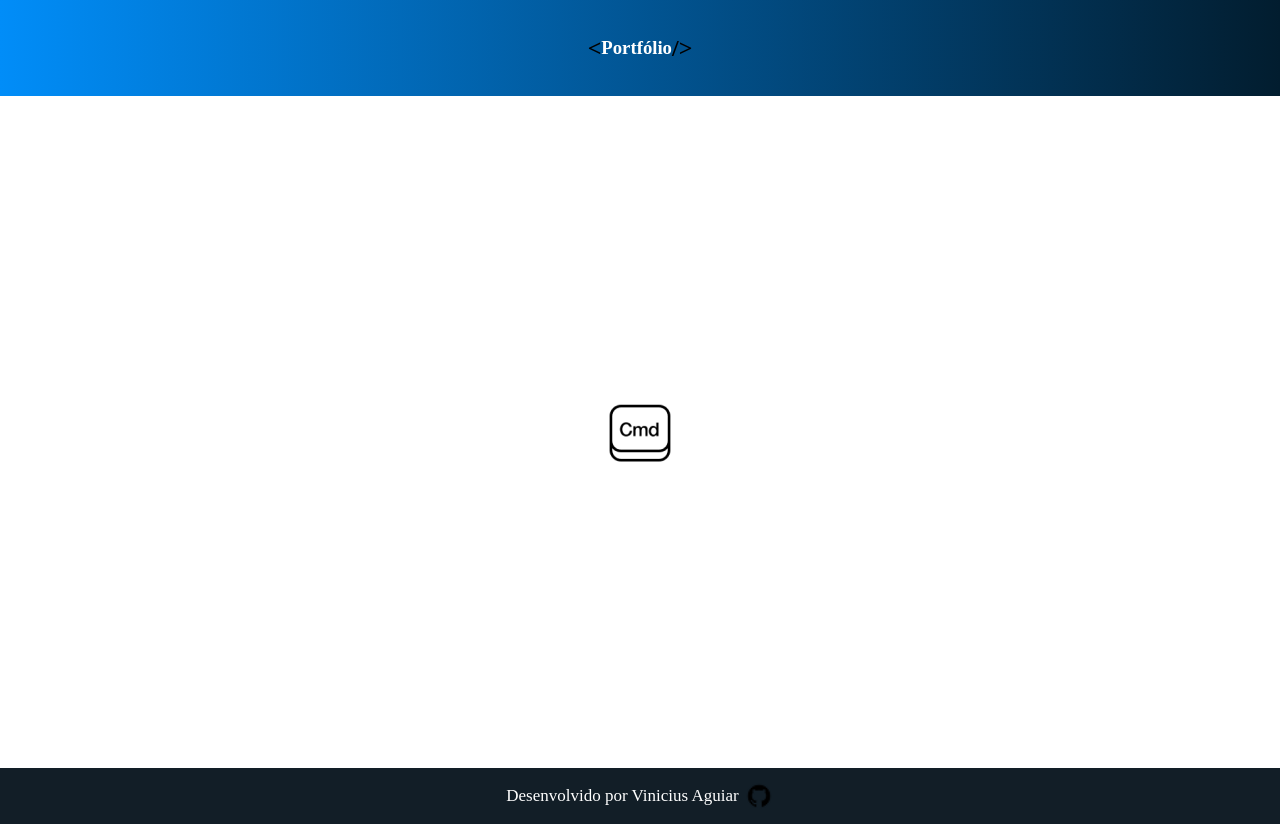
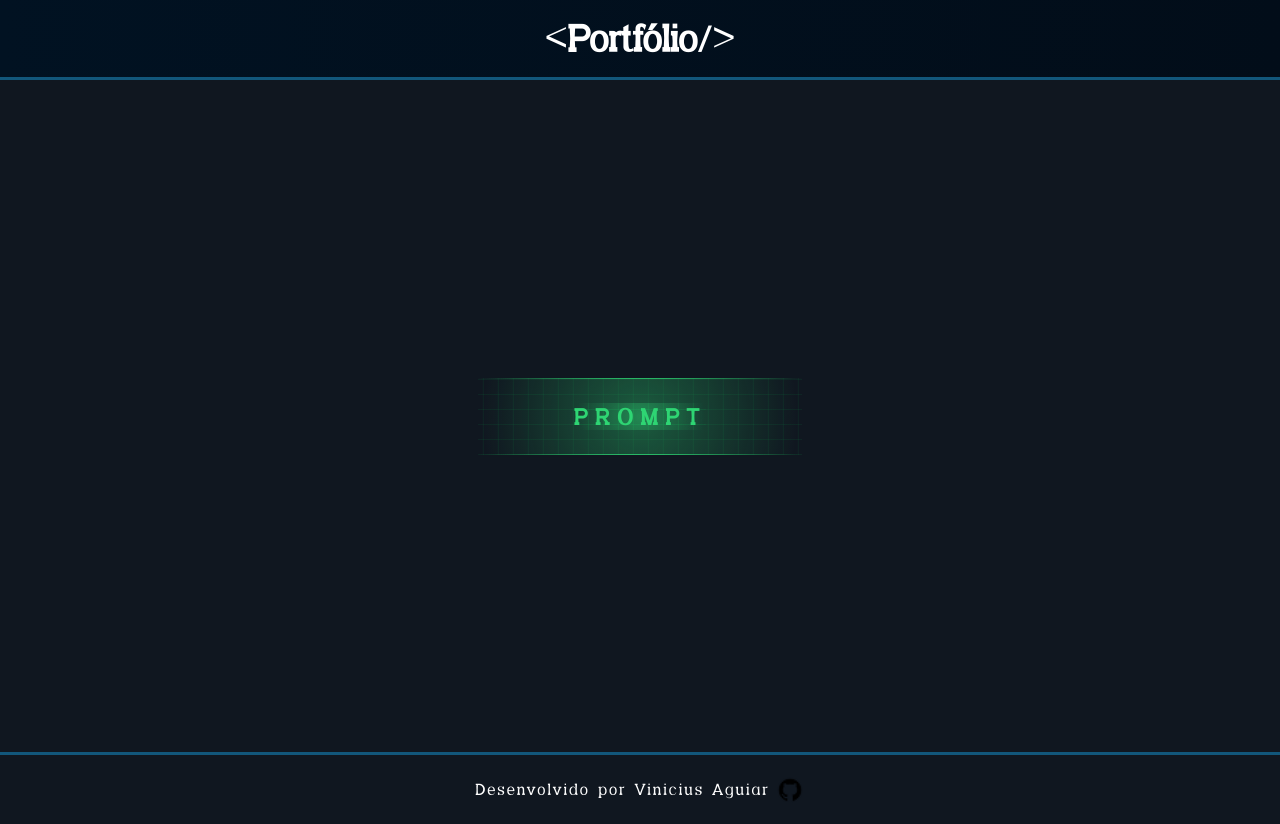
Before and after one commit to Vinny1804/portfolio, a React (Vite) app: page / in a window 1280 px wide. Built offline with nearby package versions, Linux system fonts and the light colour scheme.

Commit message:
:lipstick: feat: Padronizando a estilização na página

```diff
--- a/src/GlobalStyle/globalStyle.scss
+++ b/src/GlobalStyle/globalStyle.scss
@@ -1,5 +1,11 @@
+@font-face {
+    font-family: 'Methadone';
+    src: url('../assets/fonts/methadone.ttf') format('truetype');
+}
+
 * {
     padding: 0;
     margin: 0;
     box-sizing: border-box;
+    font-family: 'Methadone', sans-serif;
 }
--- a/src/components/footer/footer.module.scss
+++ b/src/components/footer/footer.module.scss
@@ -1,11 +1,16 @@
 .footer {
-    height: 7vh;
-    background-color: #121e27;
+    height: 9vh;
+    //background: linear-gradient(to left, #191bdf, #1a1a1a);
+    //background: linear-gradient(to left, #12577b, #a9cfe5);
+    background-color: #101720;
+    border-top: solid #12577b;
     display: flex;
     align-items: center;
     justify-content: center;
-    color: white;
+    color: rgb(255, 255, 255);
     font-size: 17px;
+    letter-spacing: 2px;
+
     a {
         display: flex;
         align-items: center;
--- a/src/components/header/Header.jsx
+++ b/src/components/header/Header.jsx
@@ -27,9 +27,9 @@ export default function Header() {
     return (
     <BrowserRouter>
         <header className={s.header}>
-            <h1>&lt;</h1>
-            <h3 className={s.nomePortfolio} onClick={trocarMenu}>{menu}</h3>
-            <h1>/&gt;</h1>
+            <span className={s.nomePortfolio}>&lt; </span>
+            <h1 className={s.nomePortfolio} onClick={trocarMenu} transition-style="in:diamond:center"> {menu} </h1>
+            <span className={s.nomePortfolio}> /&gt;</span>
         </header>
     <Routes>
         <Route path='/' element={<Inicio/>}/>
--- a/src/components/header/header.module.scss
+++ b/src/components/header/header.module.scss
@@ -1,44 +1,52 @@
 .header {
-    background: linear-gradient(to right, #018df8, #021d2f);
-    height: 12vh;
+    background: linear-gradient(to right, #011222, #020d19);
+    border-bottom: solid #12577b;
+    height: 10vh;
     display: flex;
     justify-content: center;
     align-items: center;
-    color: white;
+    color: rgb(255, 255, 255);
     a {
-        color: white;
+        color: rgb(255, 255, 255);
         text-decoration: none;
+        letter-spacing: 2px;
     }
-}
-
-h1 {
-    color: rgb(0, 0, 0);
-    //border: solid;
-    //width: 30%;
-    // display: flex;
-    // justify-content: space-evenly;
-}
-
-.sectionHeader {
-    //background-color: green;
-    width: 16vw;
 }
 
 .nomePortfolio {
     cursor: pointer;
+    font-size: 40px;
+
 }
+
+
+
+.sectionHeader {
 
     nav {
         //border: solid red;
-    width: 100%;
-    font-size: 20px;
+        width: 30vw;
+        font-size: 32px;
         ul {
             list-style: none;
             display: flex;
             align-items: center;
             justify-content: space-evenly;
         }
-    a:hover {
-        text-decoration: underline;
+        a::before {
+            margin-left: auto;
+        }
+
+        a::after, a::before {
+            content: '';
+            width: 0%;
+            height: 2px;
+            background: #f44336;
+            display: block;
+            transition: 0.5s;
+        }
+        a:hover::after, a:hover::before {
+            width: 100%;
         }
     }
+}
--- a/src/pages/inicio/Inicio.jsx
+++ b/src/pages/inicio/Inicio.jsx
@@ -1,5 +1,4 @@
 import { useState } from 'react'
-import icon from '../../assets/cmdIcon.png'
 import minimizarIcon from '../../assets/minimizarIcon.png'
 import maximizarIcon from '../../assets/maximizarIcon.png'
 import fecharIcon from '../../assets/fecharIcon.png'
@@ -19,19 +18,19 @@ export default function Inicio() {
     const [novoInput, setNovoInput] = useState(false)
     const [desativar, setDesativar] = useState(false)
     const [trocarInicio, setTrocarInicio] = useState(false)
-
     const [estilo, setEstilo] = useState(s.cmd)
-    const [ativo, setAtivo] = useState(false);
+    const [visivel, setVisivel] = useState(false);
+    const [estaAtivo, setEstaAtivo] = useState(false);
 
     const minimizarCMD = () => {
         setEstilo(s.cmdMin);
-        setAtivo(true);
+        setVisivel(true);
     };
 
     const maximizarCMD = () => {
         setEstilo(s.cmdMax);
-        setAtivo(false);
-        };
+        setVisivel(false);
+    };
 
     const cmdDigitado = (e) => {
         e.preventDefault()
@@ -58,6 +57,17 @@ export default function Inicio() {
         }
     }
 
+        const modal = (
+            <div className={s.overlay} onClick={() => setEstaAtivo(false)}>
+                <div className={s.modal} onClick={(e) => e.stopPropagation()}>
+                    <h3>Comandos Disponíveis:</h3>
+                    <p><b>ls</b> &#10142; Exibe as páginas disponíveis no portfólio.</p>
+                    <p><b>cd + NomeDaPágina</b> &#10142; Navega para a página especificada. Exemplo: <code>cd Projetos</code>.</p>
+                    <button onClick={() => setEstaAtivo(false)}>Fechar</button>
+                </div>
+            </div>
+        );
+
     return (
             <main className={s.main}>
             {trocarInicio ? (
@@ -70,14 +80,18 @@ export default function Inicio() {
                     <img className={s.iconeJanelaMin} src={minimizarIcon} onClick={minimizarCMD} alt="Icone de minimizar janela" />
                     <img className={s.iconeJanela} src={maximizarIcon} onClick={maximizarCMD} alt="Icone de maximizar janela" />
                     <img className={s.iconeJanela} src={fecharIcon} onClick={() => {setTrocarInicio(); setEstilo(s.cmd)}} alt="Icone de fechar janela" />
-                    <img className={s.iconeJanela} src={interrogacaoIcon} alt="Icone de um ponto de interrogação"/>
+
+                    <img className={s.iconeJanela} src={interrogacaoIcon} onClick={() => setEstaAtivo(true)} alt="Icone de um ponto de interrogação"/>
+                    {estaAtivo && modal}
+
+
                 </section>
                 </div>
 
                 <div className={s.cmdBody}>
                     <p className={s.verde}>guest@Vinny-Dev <span className={s.amarelo}>~/awesome-portfolio</span></p>
                     <form onSubmit={cmdDigitado}>
-                        <>$</>
+                        <span className={s.terminalPrompt}>$</span>
                         <input
                         type="text"
                         value={texto}
@@ -86,9 +100,8 @@ export default function Inicio() {
                         />
                         <p className={s.saidaPastas}>{saidaPastas}</p>
                         <p>{prompt}</p>
-                        {novoInput && (
-                        <>
-                            $
+                        {novoInput && ( <>
+                        <span className={s.terminalPrompt}>$</span>
                             <input
                             type="text"
                             value={novoTexto}
@@ -101,13 +114,18 @@ export default function Inicio() {
                 </div>
             </section>
             ) : (
-            <img
-                className={s.imagemCMDIcon}
-                src={icon}
-                alt="Ícone do prompt de comando (cmd)"
-                onClick={() => setTrocarInicio(true)}
-            />
+                <button className={s.botaoUi} onClick={() => setTrocarInicio(true)}>
+                    <span>Prompt</span>
+                </button>
             )}
         </main>
     )
 }
+
+
+{/* <img
+className={s.imagemCMDIcon}
+src={icon}
+alt="Ícone do prompt de comando (cmd)"
+onClick={() => setTrocarInicio(true)}
+/> */}
--- a/src/pages/inicio/inicio.module.scss
+++ b/src/pages/inicio/inicio.module.scss
@@ -4,11 +4,9 @@
     display: flex;
     justify-content: center;
     align-items: center;
-
-
-    .imagemCMDIcon {
-        cursor: pointer;
-    }
+    //background-color: #021b33;
+    //background-color: #101720;
+    background-color: #101720;
 
 }
 .cmd {
@@ -18,8 +16,6 @@
     border-radius: 10px;
     box-shadow: 0 0 10px rgba(0, 0, 0, 0.5);
     font-family: "Courier New", monospace;
-    // overflow: auto;
-    // resize: both;
 }
 
 .cmdMin {
@@ -33,8 +29,63 @@
 }
 
 
+.overlay {
+    position: fixed;
+    top: 0;
+    left: 0;
+    width: 100%;
+    height: 100%;
+    background: rgba(0, 0, 0, 0.5);
+    display: flex;
+    justify-content: center;
+    align-items: center;
+}
+.modal {
+    background: rgb(65, 60, 72);
+    padding: 20px;
+    border-radius: 8px;
+    width: 300px;
+    text-align: center;
+    box-shadow: 0px 4px 10px rgba(0, 0, 0, 0.3);
+    animation: fadeIn 0.3s ease-in-out;
 
+    h3 {
+        padding-bottom: 5%;
+    }
 
+    p {
+        margin-bottom: 20px;
+    }
+
+    button {
+        padding: 5px 15px;
+        border: none;
+        background-color: #007bff;
+        color: white;
+        cursor: pointer;
+        border-radius: 5px;
+        transition: 0.3s;
+
+        &:hover {
+            background-color: #a2004f;
+        }
+    }
+}
+@keyframes fadeIn {
+    from {
+        opacity: 0;
+        transform: scale(0.9);
+    }
+    to {
+        opacity: 1;
+        transform: scale(1);
+    }
+}
+
+.terminalPrompt {
+    //display: inline-block;
+    color: white;
+}
 
 .cmdHeader {
     background: #333;
@@ -86,24 +137,89 @@
         padding-bottom: 5%;
     }
 
-    // @keyframes blink {
-    //     0% { border-left: 2px solid transparent; }
-    //     50% { border-left: 2px solid white; }
-    //     100% { border-left: 2px solid transparent; }
-    // }
     input {
         background-color: #333;
         margin-left: 1%;
         font-family: "Courier New", monospace;
         font-size: 17px;
         border: none;
-        //background-color: transparent;
         outline: none;
-        //animation: blink 1s step-end infinite;
+        color: white;
+
+    }
+    input:focus {
+        background-color: transparent;
     }
 
-    // input::placeholder {
-    //     font-size: 17px;
-    //     color: white;
-    // }
 }
+
+
+.botaoUi {
+    --mainColor: rgb(46, 213, 115);
+    --mainBgColor: rgba(46, 213, 116, 0.36);
+    --patternColor: rgba(0, 204, 85, 0.073);
+    filter: hue-rotate(0deg);
+    cursor: pointer;
+    text-transform: uppercase;
+    letter-spacing: 0.5rem;
+    background: radial-gradient(
+        circle, var(--mainBgColor) 0%, rgba(0, 0, 0, 0) 95%),
+        linear-gradient(var(--patternColor) 1px, transparent 1px),
+        linear-gradient(to right, var(--patternColor) 1px, transparent 1px);
+    background-size: cover, 15px 15px, 15px 15px;
+    background-position: center center, center center, center center;
+    border-image: radial-gradient(circle, var(--mainColor) 0%, rgba(0, 0, 0, 0) 100%) 1;
+    border-width: 1px 0 1px 0;
+    color: var(--mainColor);
+    padding: 1.5rem 6rem;
+    font-weight: 700;
+    font-size: 1.5rem;
+    transition: background-size 0.2s ease-in-out;
+}
+.botaoUi:hover {
+    background-size:
+        cover,
+        10px 10px,
+        10px 10px;
+}
+.botaoUi:active {
+    filter: hue-rotate(30deg);
+}
+
+.botaoUi span {
+    transition: 1.2s;
+    position: relative;
+    background: inherit;
+}
+.botaoUi span::before {
+    position: absolute;
+    content: "";
+    background: inherit;
+}
+.botaoUi:hover span::before {
+    animation: chitchat linear both 1.2s;
+}
+
+@keyframes chitchat {
+    0% { content: "###"; }
+    5% { content: "."; }
+    10% { content: "^{"; }
+    15% { content: "-!"; }
+    20% { content: "#$_"; }
+    25% { content: "№:0"; }
+    30% { content: "#+."; }
+    35% { content: "@}-?"; }
+    40% { content: "?{4@%"; }
+    45% { content: "=.,^!"; }
+    50% { content: "?2@%"; }
+    55% { content: "\;1}]"; }
+    60% { content: "?{%:%"; right: 0; }
+    65% { content: "|{f[4"; right: 0; }
+    70% { content: "{4%0%"; right: 0; }
+    75% { content: "'1_0<"; right: 0; }
+    80% { content: "{0%"; right: 0; }
+    85% { content: "]>'"; right: 0; }
+    90% { content: "4"; right: 0; }
+    95% { content: "2"; right: 0; }
+    100% { content: ""; right: 0; }
+}
--- a/src/pages/projetos/Projetos.jsx
+++ b/src/pages/projetos/Projetos.jsx
@@ -53,7 +53,8 @@ export default function Projetos() {
     ]
 
     const projetosBoard = (
-        <section  className={s.projetosSection}>
+        <section className={s.projetosSection}>
+
 
             {listaProjetos.map(item => (
                 <section className={s.cardDoProjeto}>
@@ -76,7 +77,11 @@ export default function Projetos() {
 
 
     return (
-        <section>{projetosBoard}</section>
+        <section>
+            <h1 className={s.titulo}>Projetos</h1>
+            {projetosBoard}
+
+        </section>
 
 
     )
```
Also changed, not shown: src/pages/contatos/contatos.module.scss (+12 -4 lines), src/pages/projetos/projetos.module.scss (+16 -3 lines), src/pages/sobre/sobre.module.scss (+11 -2 lines), src/assets/cmdIcon.png (deleted), src/assets/fonts/methadone.ttf (added). Lines whose indentation alone changed are shown as unchanged.
